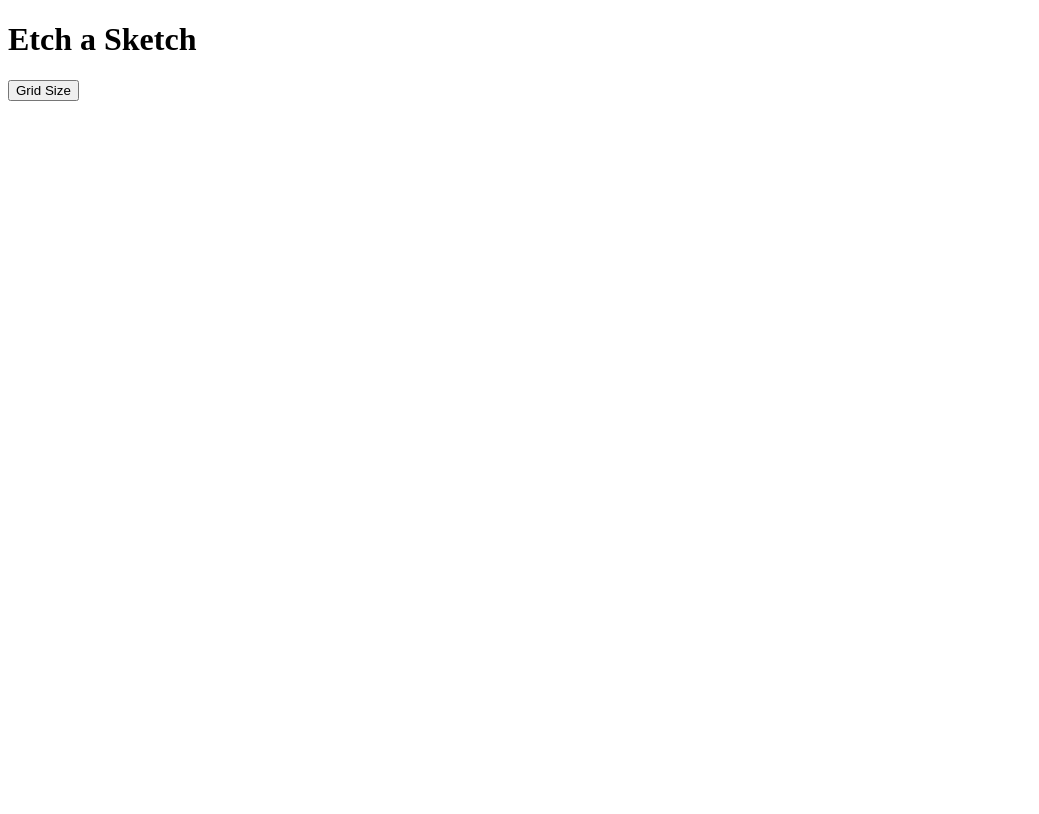
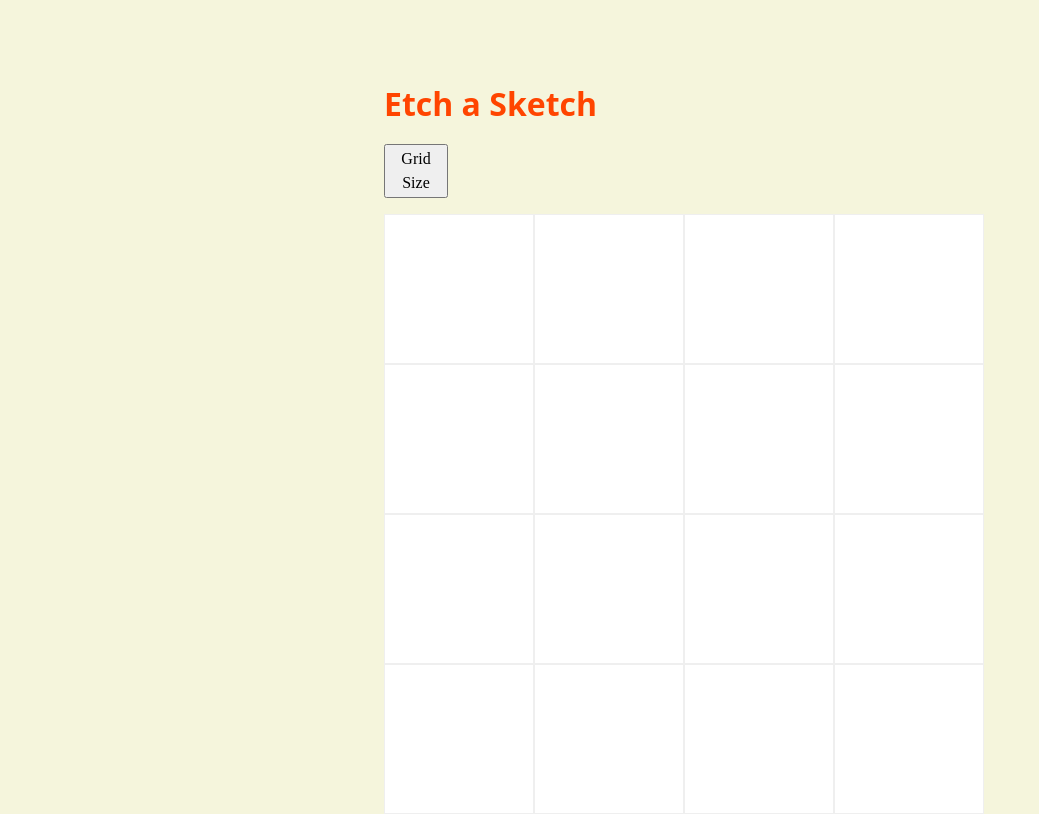
Before and after one commit to ayvarsteven/Etch-A-Sketch, a plain HTML site: page index.html in a window 1280 px wide. Shown: the whole page, without its empty margins (0-1039 px from the left). Drawn offline with Linux system fonts and the light colour scheme; the site is published under a folder, as on GitHub Pages, so addresses that start at the root find nothing.

Commit message:
changes url for css and js

```diff
--- a/index.html
+++ b/index.html
@@ -5,12 +5,12 @@
     <meta http-equiv="X-UA-Compatible" content="IE=edge">
     <meta name="viewport" content="width=device-width, initial-scale=1.0">
     <title>Etch a Sketch</title>
-    <link rel="stylesheet" href="/styles/styles.css">
+    <link rel="stylesheet" href="styles/styles.css">
 </head>
 <body>
     <h1>Etch a Sketch</h1>
     <button id="grid-size">Grid Size</button>
     <div id="main-container"></div>
-    <script src="/scripts/app.js"></script>
+    <script src="scripts/app.js"></script>
 </body>
 </html>
```
